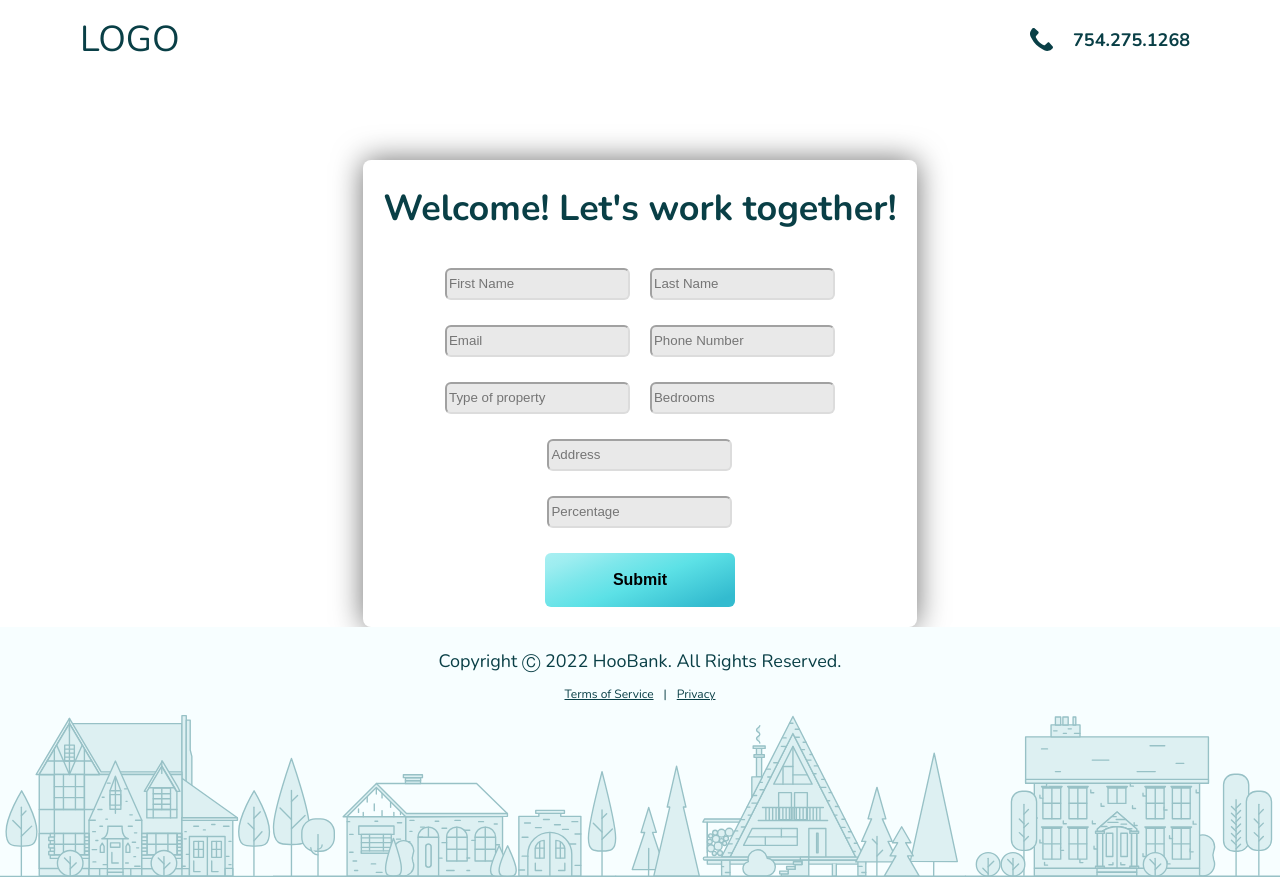
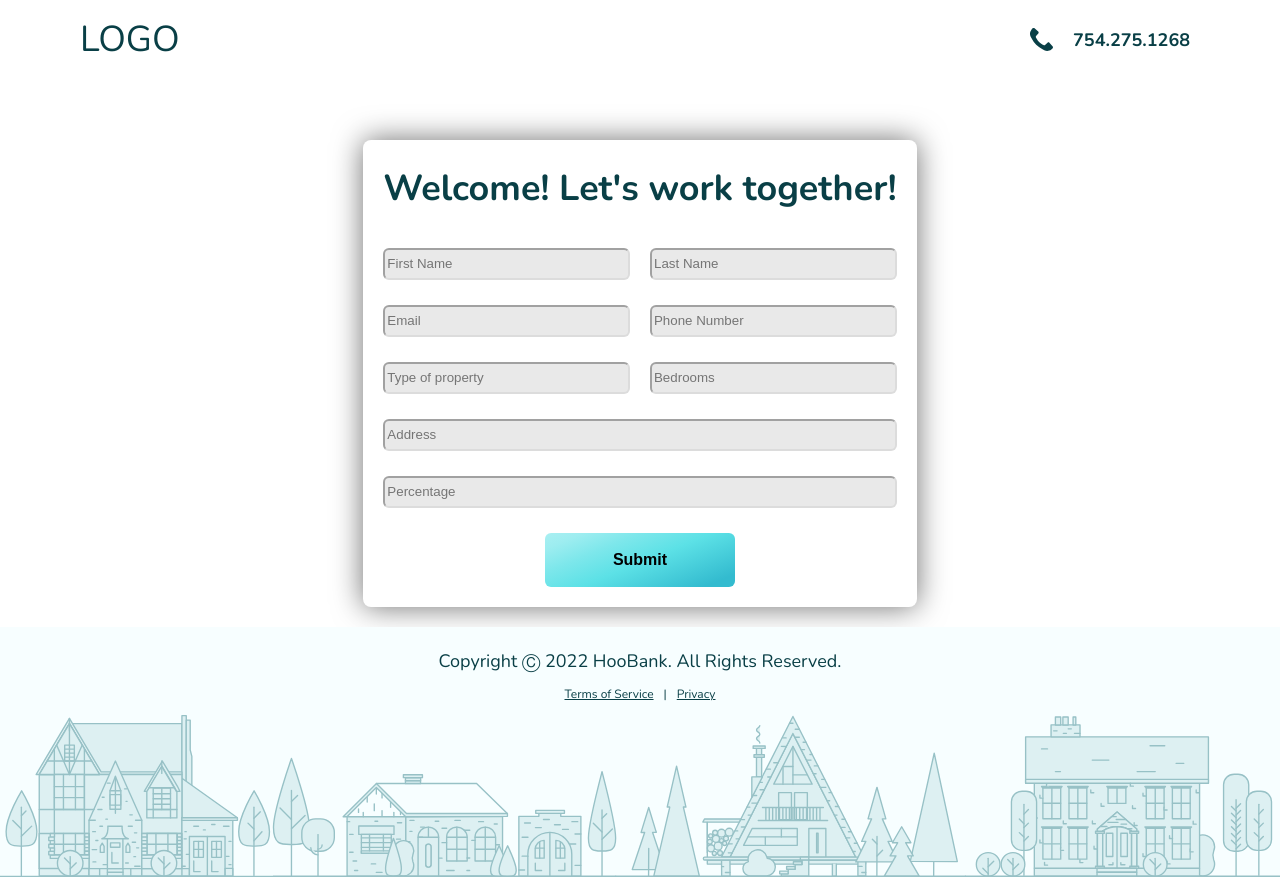
Before and after one commit to trenersem/landing, a React (Vite) app in the folder my-react-ts-landing/: page /try in a window 1280 px wide. Built offline with nearby package versions, Linux system fonts and the light colour scheme.

Commit message:
fix mistake

```diff
--- a/my-react-ts-landing/src/components/forms/index.module.scss
+++ b/my-react-ts-landing/src/components/forms/index.module.scss
@@ -5,6 +5,7 @@
     align-items: center;
     flex-direction: column;
     min-height: calc(100vh - 80px);
+    padding: 0 15px;
 }
 .form {
     display:  flex;
@@ -13,7 +14,7 @@
     justify-content: center;
     max-width: 600px;
     padding: 20px;
-    margin-top: 80px;
+    margin: 60px 0 20px;
     border-radius: 8px;
     box-shadow: 0px 0px 30px 0px rgba(0,0,0,0.57);
 }
@@ -21,12 +22,14 @@
 .flex {
     display: flex ;
     gap: 20px;
+    width: 100%;
 }
 .column{
     position: relative;
     display: flex;
     flex-direction: column;
     padding-bottom: 25px;
+    width: 100%;
 }
 .input {
     height: 32px;
--- a/my-react-ts-landing/src/components/forms/index.tsx
+++ b/my-react-ts-landing/src/components/forms/index.tsx
@@ -38,7 +38,7 @@ const CustomForm = () => {
         currentlyManages: Yup.string().required("Required"),
         percentage: Yup.string().required("Required"),
         address: Yup.string().required("Address is required"),
-        bedrooms: Yup.string().required("Required"),
+        bedrooms: Yup.number().required("Required") .typeError('Must be a number'),
         firstName: Yup.string().required("Required"),
         lastName: Yup.string().required("Required"),
         phone: Yup.string()
```
